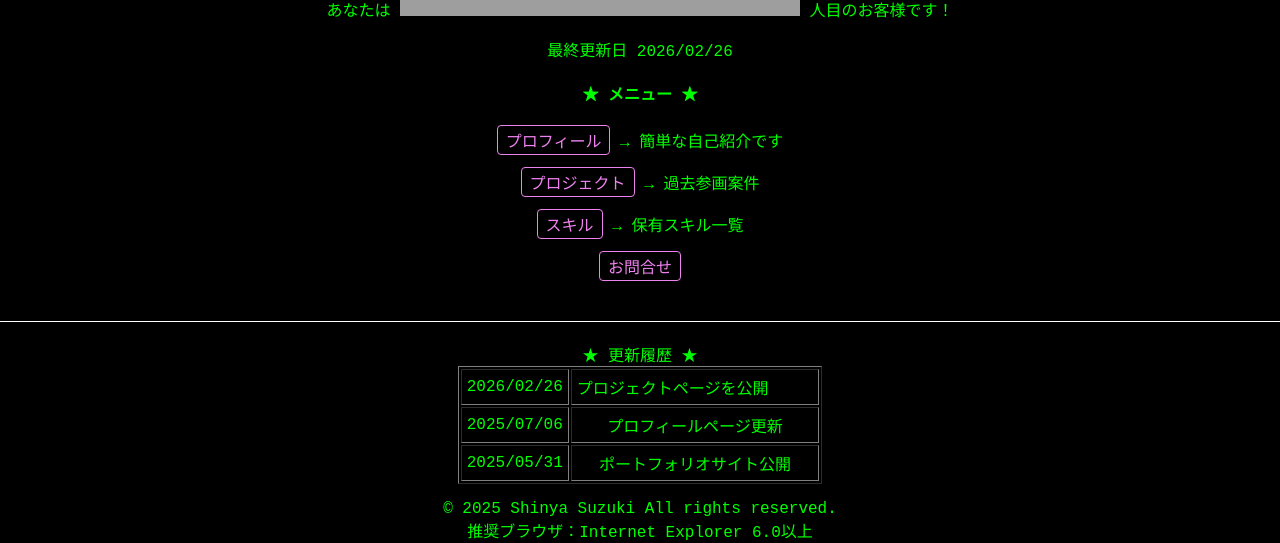
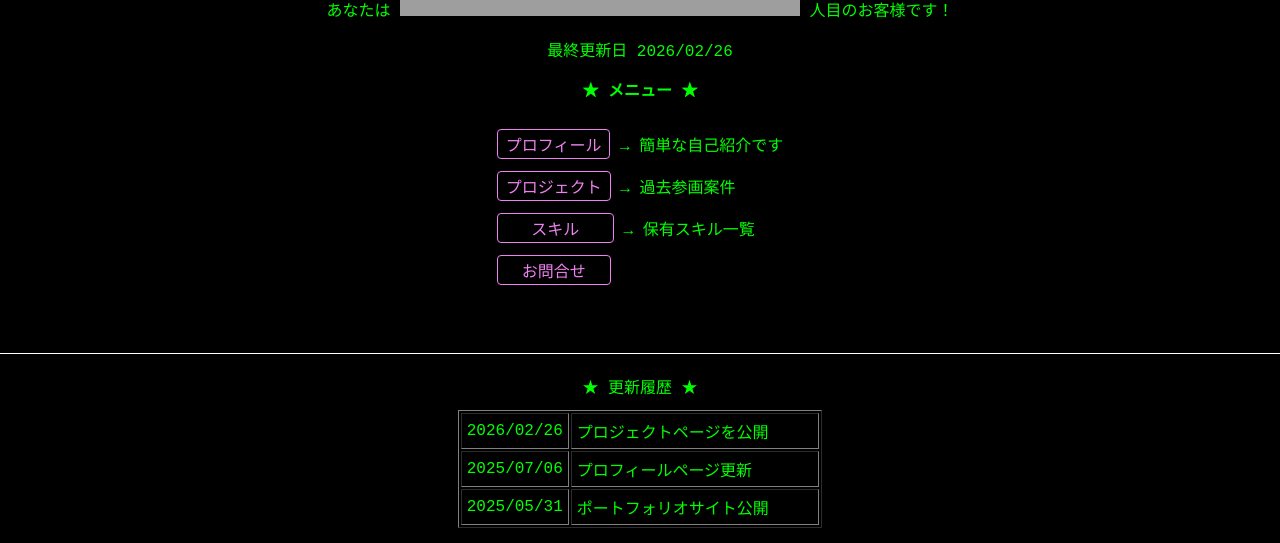
Before and after one commit to suu2626/portfolio, a React (Create React App) app: page /#/ in a window 1280 px wide. Shown: the part 390-933 px from the top of the page. Built offline with nearby package versions, Linux system fonts and the light colour scheme; grey boxes are pictures that could not be loaded.

Commit message:
'ホームの文字位置、マージン修正'

```diff
--- a/src/pages/Home.jsx
+++ b/src/pages/Home.jsx
@@ -44,7 +44,7 @@ const Home = () => {
             onClick={() => alert('準備中です')}
             style={{ cursor: 'pointer' }}
           >
-            <Link to="#">スキル</Link>
+            <Link to="#">　 スキル 　</Link>
           </span> → 保有スキル一覧
         </li>
         <li>
@@ -52,7 +52,7 @@ const Home = () => {
             onClick={() => alert('準備中です')}
             style={{ cursor: 'pointer' }}
           >
-            <Link to="#">お問合せ</Link>
+            <Link to="#">　お問合せ　</Link>
           </span>
         </li>
       </ul>
--- a/src/pages/css/Home.css
+++ b/src/pages/css/Home.css
@@ -40,12 +40,14 @@
 .menu {
   color: lime;
   font-weight: bold;
-  margin: 20px 0;
+  margin: 0px 0;
 }
 
 .menu-list {
   list-style: none;
   padding: 0;
+  display: inline-block;
+  text-align: left;
 }
 
 .menu-list li {
@@ -73,6 +75,14 @@
   padding-top: 20px;
 }
 
+.update-log td {
+  text-align: left;
+}
+
+.update-log table {
+  margin-top: 12px;
+}
+
 .blink {
   animation: blink 1s steps(1) infinite;
   color: red;
```
